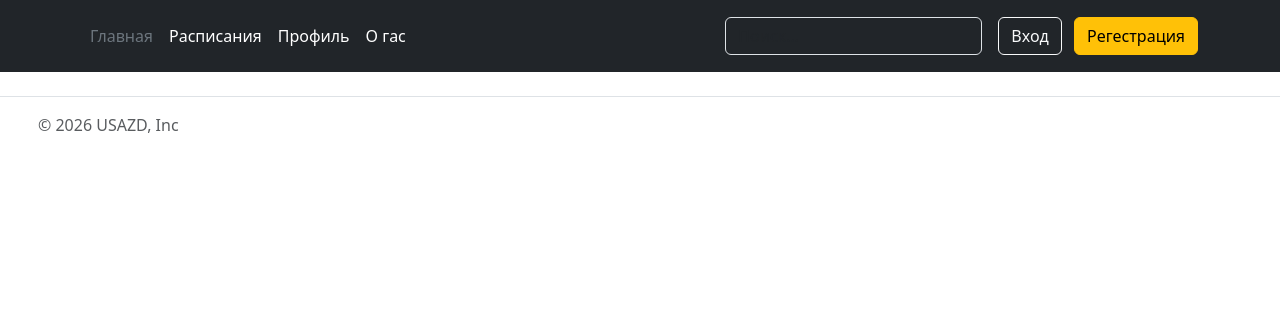
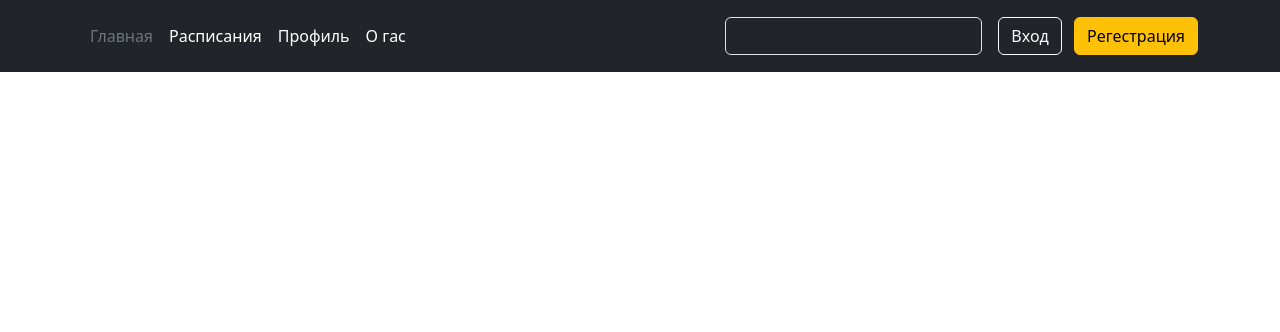
Before and after one commit to ownermorax/Usazd, a Django app: template main/templates/base.html in a window 1280 px wide. Shown: the top 332 px of the page. Run offline with Django 5.2, Linux system fonts and the light colour scheme; the template is opened without the code that fills it, so the values that code supplies are empty.

Commit message:
Fix base.html

```diff
--- a/main/templates/base.html
+++ b/main/templates/base.html
@@ -1,52 +1,29 @@
 <!DOCTYPE html>
 <html lang="en">
 <head>
-        <meta charset="utf-8">
+    <meta charset="utf-8">
     <meta name="viewport" content="width=device-width, initial-scale=1">
     <title>{% block title %} {% endblock %}</title>
-    <link href="https://cdn.jsdelivr.net/npm/bootstrap@5.3.8/dist/css/bootstrap.min.css" rel="stylesheet" integrity="sha384-sRIl4kxILFvY47J16cr9ZwB07vP4J8+LH7qKQnuqkuIAvNWLzeN8tE5YBujZqJLB" crossorigin="anonymous">
-    <header class="p-3 text-bg-dark">
-        <div class="container">
-            <div class="d-flex flex-wrap align-items-center justify-content-center justify-content-lg-start">
+    <link href="https://cdn.jsdelivr.net/npm/bootstrap@5.3.8/dist/css/bootstrap.min.css"
+          rel="stylesheet"
+          integrity="sha384-sRIl4kxILFvY47J16cr9ZwB07vP4J8+LH7qKQnuqkuIAvNWLzeN8tE5YBujZqJLB" crossorigin="anonymous">
 
-                <ul class="nav col-12 col-lg-auto me-lg-auto mb-2 justify-content-center mb-md-0">
-                <li>
-                    <a href="#" class="nav-link px-2 text-secondary">Главная</a>
-                </li>
-                <li>
-                    <a href="#" class="nav-link px-2 text-white">Расписания</a>
-                </li>
-                <li>
-                    <a href="#" class="nav-link px-2 text-white">Профиль</a>
-                </li>
-                <li>
-                    <a href="#" class="nav-link px-2 text-white">О гас</a>
-                </li>
-            </ul>
-                <form class="col-12 col-lg-auto mb-3 mb-lg-0 me-lg-3" role="search">
-                    <input type="search" class="form-control form-control-dark text-bg-dark" placeholder="Поиск..." aria-label="Поиск">
-                </form>
-                <div class="text-end">
-                    <button type="button" class="btn btn-outline-light me-2">Вход</button>
-                    <button type="button" class="btn btn-warning">Регестрация</button>
-                </div>
-            </div>
-        </div>
-    </header>
+    {% include 'header.html' %}
 </head>
+
 <body>
-{% block content %} {% endblock %}
-<script src="https://cdn.jsdelivr.net/npm/bootstrap@5.3.8/dist/js/bootstrap.bundle.min.js" integrity="sha384-FKyoEForCGlyvwx9Hj09JcYn3nv7wiPVlz7YYwJrWVcXK/BmnVDxM+D2scQbITxI" crossorigin="anonymous"></script>
+
+    {% block content %} {% endblock %}
+     <script src="https://cdn.jsdelivr.net/npm/bootstrap@5.3.8/dist/js/bootstrap.bundle.min.js"
+             integrity="sha384-FKyoEForCGlyvwx9Hj09JcYn3nv7wiPVlz7YYwJrWVcXK/BmnVDxM+D2scQbITxI"
+             crossorigin="anonymous"></script>
+
 </body>
-<footer class="d-flex flex-wrap justify-content-between align-items-center py-3 my-4 border-top">
-    <div class="col-md-4 d-flex align-items-center">
-        <a href="/" class="mb-3 me-2 mb-md-0 text-body-secondary text-decoration-none lh-1" aria-label="Bootstrap">
-            <svg class="bi" width="30" height="24" aria-hidden="true"><use xlink:href="#bootstrap">
 
-            </use>
-            </svg>
-        </a>
-        <span class="mb-3 mb-md-0 text-body-secondary">© 2026 USAZD, Inc</span>
-    </div>
-</footer>
+<script>
+    {% block js_code %} {% endblock %}
+</script>
+
+
+
 </html>
--- /dev/null
+++ b/main/templates/header.html
@@ -0,0 +1,30 @@
+
+    <header class="p-3 text-bg-dark">
+        <div class="container">
+            <div class="d-flex flex-wrap align-items-center justify-content-center justify-content-lg-start">
+
+                <ul class="nav col-12 col-lg-auto me-lg-auto mb-2 justify-content-center mb-md-0">
+                <li>
+                    <a href="#" class="nav-link px-2 text-secondary">Главная</a>
+                </li>
+                <li>
+                    <a href="#" class="nav-link px-2 text-white">Расписания</a>
+                </li>
+                <li>
+                    <a href="#" class="nav-link px-2 text-white">Профиль</a>
+                </li>
+                <li>
+                    <a href="#" class="nav-link px-2 text-white">О гас</a>
+                </li>
+            </ul>
+                <form class="col-12 col-lg-auto mb-3 mb-lg-0 me-lg-3" role="search">
+                    <input type="search" class="form-control form-control-dark text-bg-dark" placeholder="Поиск..." aria-label="Поиск">
+                </form>
+                <div class="text-end">
+                    <button type="button" class="btn btn-outline-light me-2">Вход</button>
+                    <button type="button" class="btn btn-warning">Регестрация</button>
+                </div>
+            </div>
+        </div>
+    </header>
+</head>
--- a/main/views.py
+++ b/main/views.py
@@ -1,3 +1 @@
 from django.shortcuts import render
-
-# Create your views here.
```
